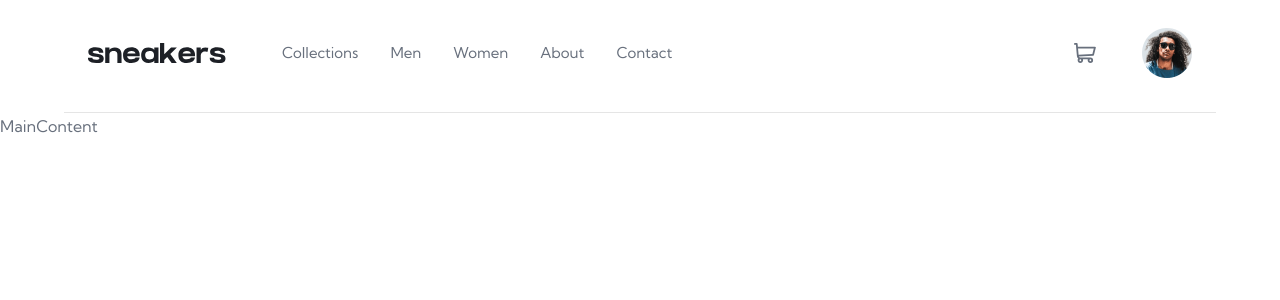
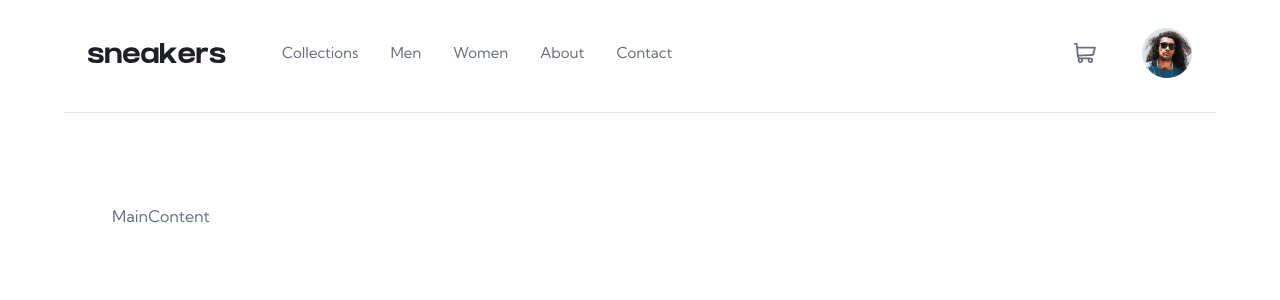
Before and after one commit to Tyzer33/Ecommerce-product-page, a React (Vite) app: page / in a window 1280 px wide. Shown: the top 300 px of the page. Built offline with nearby package versions, Linux system fonts and the light colour scheme; the HTML template or start-up script is replaced by a standard one.

Commit message:
feat: add paddings and margins to MainContent component

```diff
--- a/src/components/MainContent/MainContent.tsx
+++ b/src/components/MainContent/MainContent.tsx
@@ -1,4 +1,4 @@
 function MainContent() {
-  return <main>MainContent</main>
+  return <main className="lg:mx-desktop px-12 py-[5.625rem]">MainContent</main>
 }
 export default MainContent
```
